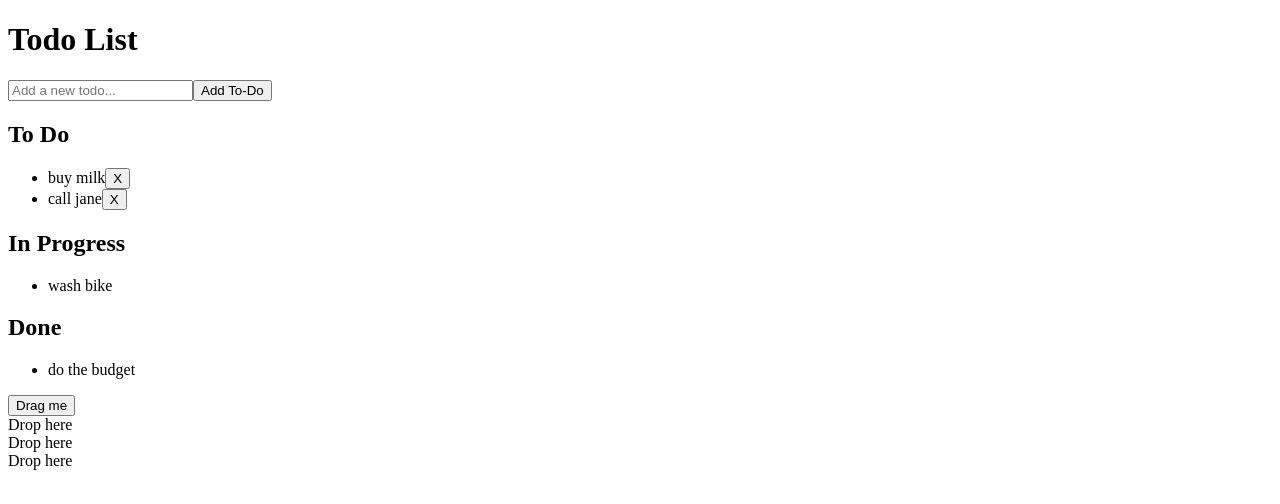
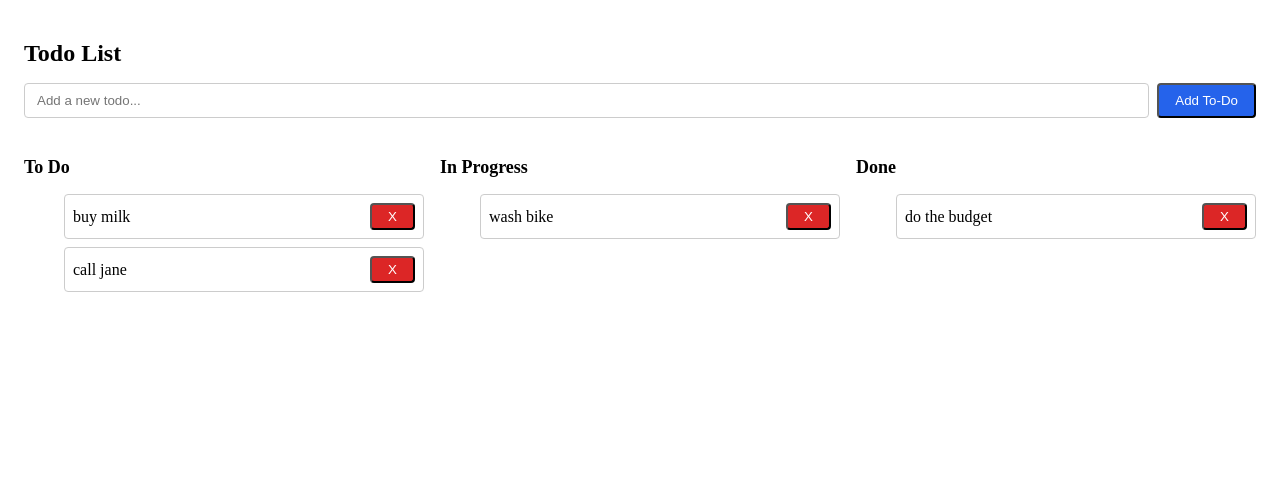
Before and after one commit to renashen314/Drag-and-Drop-Todo-List, a React (Vite) app: page / in a window 1280 px wide. Shown: the top 504 px of the page. Built offline with nearby package versions, Linux system fonts and the light colour scheme.

Commit message:
Add drag and drop ui for to-do column

```diff
--- a/package.json
+++ b/package.json
@@ -11,10 +11,10 @@
   },
   "dependencies": {
     "@dnd-kit/core": "^6.3.1",
-    "@tailwindcss/vite": "^4.1.8",
+    "@dnd-kit/sortable": "^10.0.0",
+    "@dnd-kit/utilities": "^3.2.2",
     "react": "^19.1.0",
     "react-dom": "^19.1.0",
-    "tailwindcss": "^4.1.8",
     "uuid": "^11.1.0"
   },
   "devDependencies": {
--- /dev/null
+++ b/src/components/Task.tsx
@@ -0,0 +1,29 @@
+import { CSS } from "@dnd-kit/utilities";
+import { useSortable } from "@dnd-kit/sortable";
+import "../index.css";
+
+const Task = ({ id, text, handleDeleteTodo }) => {
+  const { attributes, listeners, setNodeRef, transform, transition } =
+    useSortable({ id });
+  const style = {
+    transition,
+    transform: CSS.Transform.toString(transform),
+  };
+
+  return (
+    <li
+      ref={setNodeRef}
+      className="todo-item"
+      style={style}
+      {...attributes}
+      {...listeners}
+    >
+      <span className="todo-text">{text}</span>
+      <button onClick={() => handleDeleteTodo(id)} className="delete-btn">
+        X
+      </button>
+    </li>
+  );
+};
+
+export default Task;
--- a/src/components/TodoList.tsx
+++ b/src/components/TodoList.tsx
@@ -1,14 +1,32 @@
 import { useState } from "react";
 import type { TodoProps, TodoStatus } from "../utils/types";
-import { DndContext } from "@dnd-kit/core";
-import { Draggable } from "./Draggable";
-import { Droppable } from "./Droppable";
+import "../index.css"
+import {
+  closestCorners,
+  DndContext,
+  KeyboardSensor,
+  PointerSensor,
+  TouchSensor,
+  useSensor,
+  useSensors,
+} from "@dnd-kit/core";
+import {
+  arrayMove,
+  SortableContext,
+  sortableKeyboardCoordinates,
+  verticalListSortingStrategy,
+} from "@dnd-kit/sortable";
 import { v4 as uuidv4 } from "uuid";
 import useLocalStorage from "../hooks/useLocalStorage";
+import Task from "./Task";
 
 const TodoList = ({ tasks }: { tasks: TodoProps[] }) => {
   const [todos, setTodos] = useLocalStorage("to-do list", tasks);
   const [newTodo, setNewTodo] = useState<string>("");
+  //set-up for drag and drop
+  // const containers = ["to-do", "in-progress", "done"];
+  const [parent, setParent] = useState(null);
+  // const [isDropped, setIsDropped] = useState(false);
 
   function handleAddTodo(e: React.FormEvent<HTMLFormElement>) {
     e.preventDefault();
@@ -22,111 +40,116 @@ const TodoList = ({ tasks }: { tasks: TodoProps[] }) => {
     );
   }
 
-  function handleDeleteTodo(todo: TodoProps) {
-    setTodos((prev) => prev.filter((t) => t.id !== todo.id));
+  function handleDeleteTodo(id: string) {
+    setTodos((prev) => prev.filter((t) => t.id !== id));
   }
 
-  //set-up for drag and drop
-  const containers = ["to-do", "in-progress", "done"];
-  const [parent, setParent] = useState(null);
-  const draggableMarkup = <Draggable id="draggable">Drag me</Draggable>;
-  const [isDropped, setIsDropped] = useState(false);
+  function getTodoPos(id) {
+    return todos.findIndex((todo) => todo.id === id);
+  }
+  function handleDragEnd(event) {
+    const { active, over } = event;
+    if (active.id == over.id) return;
+    setTodos((todos) => {
+      const originalPos = getTodoPos(active.id);
+      const newPos = getTodoPos(over.id);
+      return arrayMove(todos, originalPos, newPos);
+    });
 
-  function handleDragEnd(event) {
-    const { over } = event;
-    if (over && over.id === "droppable") {
-      setIsDropped(true);
-    }
     setParent(over ? over.id : null);
   }
+
+  const sensors = useSensors(
+    useSensor(PointerSensor),
+    useSensor(TouchSensor),
+    useSensor(KeyboardSensor, {
+      coordinateGetter: sortableKeyboardCoordinates,
+    })
+  );
+
   return (
     <>
-      <div className="p-4">
-        <h1 className="text-2xl font-bold mb-4">Todo List</h1>
+      <div className="todo-container">
+        <h1 className="todo-title">Todo List</h1>
 
-        {/* Form to add new todo */}
-        <form onSubmit={handleAddTodo} className="flex gap-2 mb-6">
+        <form onSubmit={handleAddTodo} className="todo-form">
           <input
             type="text"
             value={newTodo}
             onChange={(e) => setNewTodo(e.target.value)}
             placeholder="Add a new todo..."
-            className="border px-3 py-2 flex-1 rounded"
+            className="todo-input"
           />
-          <button
-            type="submit"
-            className="bg-blue-600 text-white px-4 py-2 rounded hover:bg-blue-700"
-          >
+          <button type="submit" className="todo-button">
             Add To-Do
           </button>
         </form>
-
+        {/* drag and drop feature avaliable and starts here */}
+        <DndContext
+          collisionDetection={closestCorners}
+          onDragEnd={handleDragEnd}
+          sensors={sensors}
+        >
           {/* Columns for each status */}
-        <div className="grid grid-cols-1 md:grid-cols-3 gap-4">
+          <div className="todo-columns">
             {/* To-Do Column */}
             <div>
-            <h2 className="text-lg font-semibold mb-2">To Do</h2>
-            <ul className="space-y-2">
+              <h2 className="todo-column-title">To Do</h2>
+              <ul className="todo-list">
+                <SortableContext
+                  items={todos}
+                  strategy={verticalListSortingStrategy}
+                >
                   {todos
-                .filter((t) => t.status === "to-do")
-                .map((todo) => (
-                  <li key={todo.id} className="border p-2 rounded">
-                    {todo.text}
-                    <button
-                      onClick={()=>handleDeleteTodo(todo)}
-                      className="bg-red-600 text-white px-4 py-2 rounded hover:bg-red-700"
-                    >
-                      X
-                    </button>
-                  </li>
+                    .filter((t: TodoProps) => t.status === "to-do")
+                    .map((todo: TodoProps) => (
+                      <Task
+                        id={todo.id}
+                        key={todo.id}
+                        text={todo.text}
+                        handleDeleteTodo={handleDeleteTodo}
+                      />
                     ))}
+                </SortableContext>
               </ul>
             </div>
 
             {/* In Progress Column */}
             <div>
-            <h2 className="text-lg font-semibold mb-2">In Progress</h2>
-            <ul className="space-y-2">
+            <h2 className="todo-column-title">In Progress</h2>
+            <ul className="todo-list">
                 {todos
                   .filter((t) => t.status === "in-progress")
                   .map((todo) => (
-                  <li key={todo.id} className="border p-2 rounded">
-                    {todo.text}
-                  </li>
+                    <Task
+                        id={todo.id}
+                        key={todo.id}
+                        text={todo.text}
+                        handleDeleteTodo={handleDeleteTodo}
+                      />
                   ))}
               </ul>
             </div>
 
             {/* Done Column */}
             <div>
-            <h2 className="text-lg font-semibold mb-2">Done</h2>
-            <ul className="space-y-2">
+              <h2 className="todo-column-title">Done</h2>
+              <ul className="todo-list">
                 {todos
                   .filter((t) => t.status === "done")
                   .map((todo) => (
-                  <li
+                    <Task
+                        id={todo.id}
                         key={todo.id}
-                    className="border p-2 rounded line-through text-gray-500"
-                  >
-                    {todo.text}
-                  </li>
+                        text={todo.text}
+                        handleDeleteTodo={handleDeleteTodo}
+                      />
                   ))}
               </ul>
             </div>
           </div>
+        </DndContext>
       </div>
-
-      <DndContext onDragEnd={handleDragEnd}>
-        {parent === null ? draggableMarkup : null}
-
-        {containers.map((id) => (
-          // We updated the Droppable component so it would accept an `id`
-          // prop and pass it to `useDroppable`
-          <Droppable key={id} id={id}>
-            {parent === id ? draggableMarkup : "Drop here"}
-          </Droppable>
-        ))}
-      </DndContext>
     </>
   );
 };
--- /dev/null
+++ b/src/index.css
@@ -0,0 +1,100 @@
+/* .task {
+    background-color: white;
+    border-radius: 5px;
+    box-shadow: rgba(0, 0, 0, 0.16) 0px 1px 4px;
+    width: 100%;
+    padding: 20px;
+    display: flex;
+    align-items: center;
+    justify-content: flex-start;
+    gap: 20px;
+    touch-action: none;
+  } */
+/* TodoList.css */
+
+.todo-container {
+  padding: 1rem;
+}
+
+.todo-title {
+  font-size: 1.5rem;
+  font-weight: 700;
+  margin-bottom: 1rem;
+}
+
+.todo-form {
+  display: flex;
+  gap: 0.5rem;
+  margin-bottom: 1.5rem;
+}
+
+.todo-input {
+  border: 1px solid #ccc;
+  padding: 0.5rem 0.75rem;
+  flex: 1;
+  border-radius: 0.25rem;
+}
+
+.todo-button {
+  background-color: #2563eb; /* blue-600 */
+  color: white;
+  padding: 0.5rem 1rem;
+  border-radius: 0.25rem;
+  cursor: pointer;
+}
+
+.todo-button:hover {
+  background-color: #1d4ed8; /* blue-700 */
+}
+
+.todo-columns {
+  display: grid;
+  grid-template-columns: 1fr;
+  gap: 1rem;
+}
+
+@media (min-width: 768px) {
+  .todo-columns {
+    grid-template-columns: repeat(3, 1fr);
+  }
+}
+
+.todo-column-title {
+  font-size: 1.125rem;
+  font-weight: 600;
+  margin-bottom: 0.5rem;
+}
+
+.todo-list {
+  display: flex;
+  flex-direction: column;
+  gap: 0.5rem;
+}
+
+.todo-item {
+    display: flex;
+    align-items: center;
+    justify-content: space-between;
+    border: 1px solid #ccc;
+    padding: 0.5rem;
+    border-radius: 0.25rem;
+    cursor: pointer;
+  }
+
+.todo-item.done {
+  text-decoration: line-through;
+  color: #6b7280; /* gray-500 */
+}
+
+.delete-btn {
+  background-color: #dc2626; /* red-600 */
+  color: white;
+  padding: 0.25rem 1rem;
+  border-radius: 0.25rem;
+  cursor: pointer;
+  transition: background-color 0.2s;
+}
+
+.delete-btn:hover {
+  background-color: #b91c1c; /* red-700 */
+}
--- a/src/main.tsx
+++ b/src/main.tsx
@@ -1,6 +1,7 @@
 import { StrictMode } from 'react'
 import { createRoot } from 'react-dom/client'
 import App from './App.tsx'
+import './index.css'
 
 createRoot(document.getElementById('root')!).render(
   <StrictMode>
```
Also changed, not shown: 2 other files (tests, documents, lock files or other folders). Lines whose indentation alone changed are shown as unchanged.
